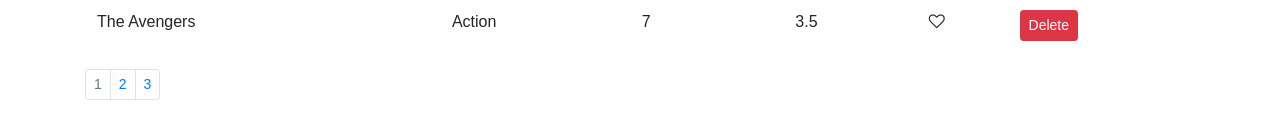
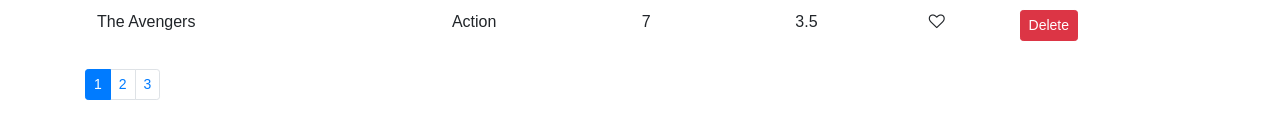
Before and after one commit to FelipeL7/react-course, a React (Create React App) app: page / in a window 1280 px wide. Shown: the part 657-796 px from the top of the page. Built offline with nearby package versions, Linux system fonts and the light colour scheme.

Commit message:
5- Pagination- Handling Page Changes

```diff
--- a/src/components/common/pagination.jsx
+++ b/src/components/common/pagination.jsx
@@ -1,25 +1,28 @@
 import React from "react";
 import _ from "lodash";
 
-const Pagination = (props) => {
+const Pagination = ({ itemsCount, pageSize, onPageChange, currentPage }) => {
+  // Set the number of items on each page
+  // const pagesCount = itemsCount / pageSize;
+  const pagesCount = Math.ceil(itemsCount / pageSize);
+  // If the pagination has only one page it doesn't render anything
+  if (pagesCount === 1) return null;
+  // Create an array like this [1 ... pagesCount].map()
+  const pages = _.range(1, pagesCount + 1);
+
   return (
     <nav aria-label="...">
       <ul className="pagination pagination-sm">
-        <li className="page-item disabled">
-          <a className="page-link" href="/#">
-            1
-          </a>
-        </li>
-        <li className="page-item">
-          <a className="page-link" href="/#">
-            2
-          </a>
-        </li>
-        <li className="page-item">
-          <a className="page-link" href="/#">
-            3
-          </a>
-        </li>
+        {pages.map((page) => (
+          <li
+            key={page}
+            className={page === currentPage ? "page-item active" : "page-item"}
+          >
+            <span onClick={() => onPageChange(page)} className="page-link">
+              {page}
+            </span>
+          </li>
+        ))}
       </ul>
     </nav>
   );
--- a/src/components/movies.jsx
+++ b/src/components/movies.jsx
@@ -8,6 +8,7 @@
   state = {
     movies: getMovies(),
     pageSize: 4,
+    currentPage: 1,
   };
 
   handleDelete = (movie) => {
@@ -23,8 +24,8 @@
     this.setState({ movies });
   };
 
-  handlePageChange = () => {
-    console.log(page);
+  handlePageChange = (page) => {
+    this.setState({ currentPage: page });
   };
 
   render() {
@@ -78,6 +79,7 @@
         <Pagination
           itemsCount={count}
           pageSize={this.state.pageSize}
+          currentPage={this.state.currentPage}
           onPageChange={this.handlePageChange}
         />
       </React.Fragment>
```
